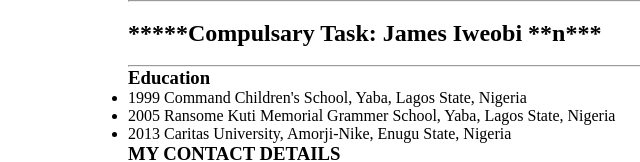
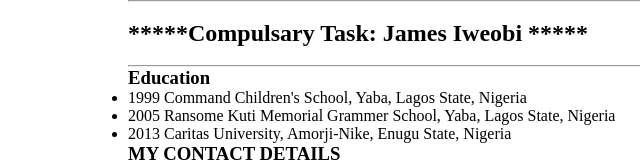
Before and after one commit to jamesiweobi/HNGi8-Resume, a website: page public/index.html in a window 1280 px wide. Shown: the part 800-962 px from the top of the page, 0-640 px from the left. Drawn offline with Linux system fonts and the light colour scheme.

Commit message:
fixed the startup bug

```diff
--- a/public/index.html
+++ b/public/index.html
@@ -115,7 +115,7 @@
 </section>
   </body>
       <script>
-        const myName = "*****Compulsary Task: James Iweobi **n***"
+        const myName = "*****Compulsary Task: James Iweobi *****"
         document.querySelector('.myname').innerHTML = myName;
     </script>
 </html>
```
